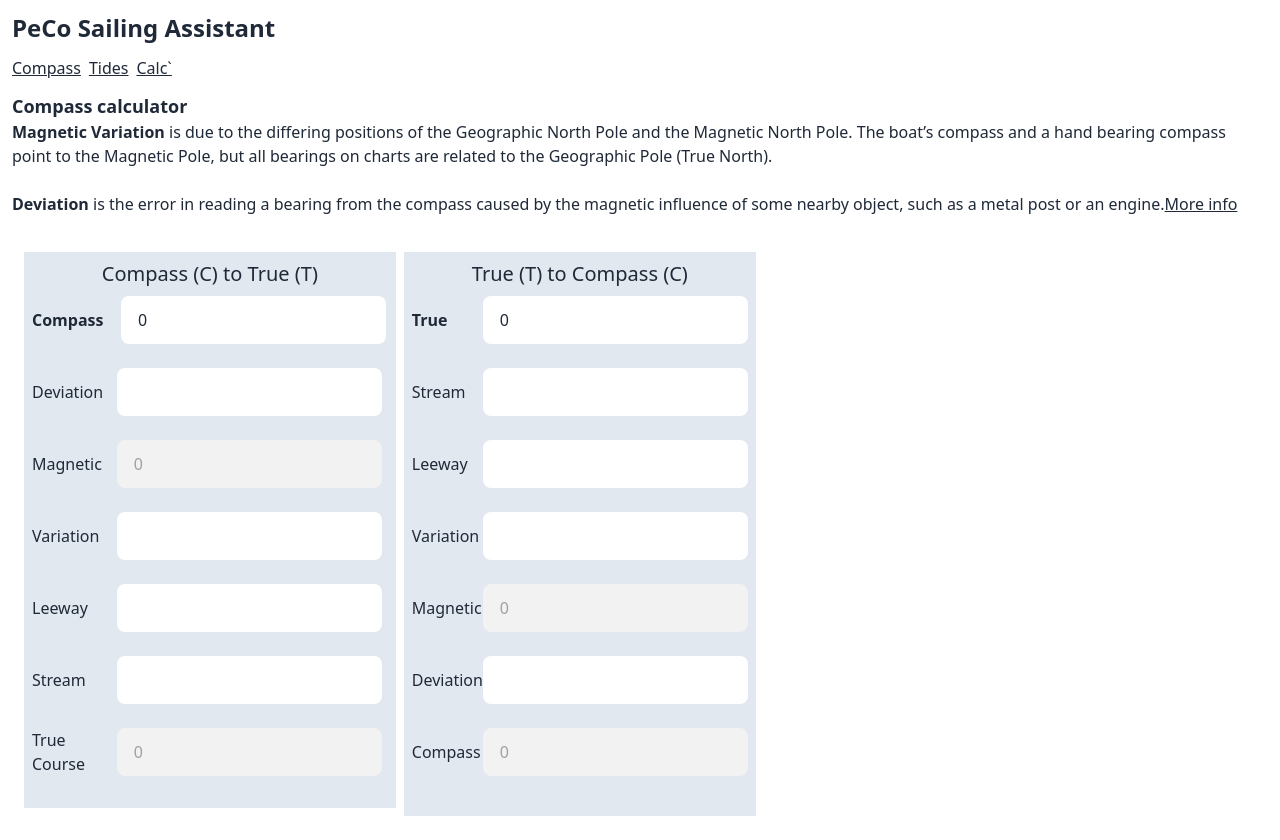
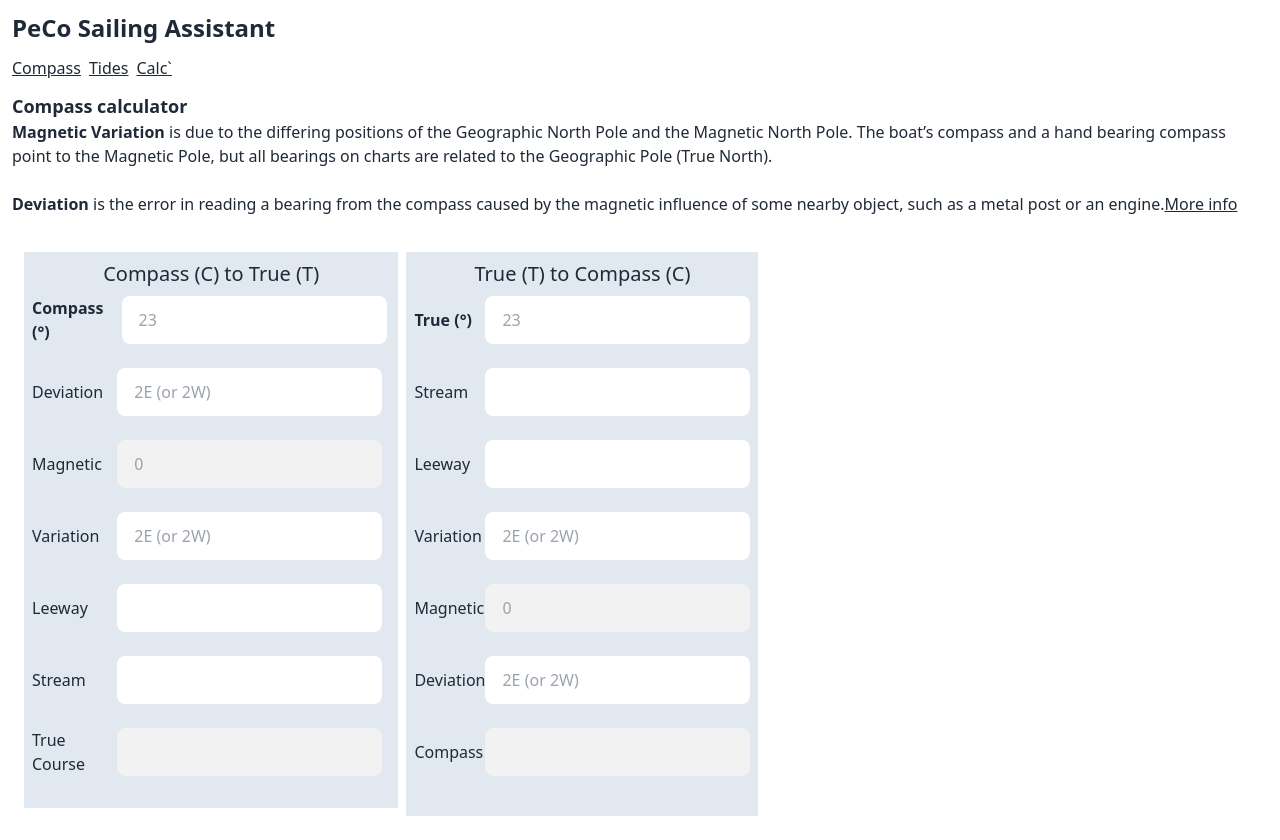
Before and after one commit to cosemansp/rya-assistant, a React (Vite) app: page / in a window 1280 px wide. Built offline with nearby package versions, Linux system fonts and the light colour scheme.

Commit message:
improve placeholders

```diff
--- a/src/pages/calc.tsx
+++ b/src/pages/calc.tsx
@@ -2,7 +2,8 @@ import React from 'react';
 import { set, useForm } from 'react-hook-form';
 
 function degToMin(value: string) {
-  const [deg, min] = value.split('°');
+  const theValue = value.replace('_', '°');
+  const [deg, min] = theValue.split('°');
   const degree = Number(deg);
   if (!min) {
     // only degree
@@ -69,12 +70,12 @@ function CalcVariation() {
           <span className="label-text">
             Magnetic variation (degree)
             <br />
-            <code>Shift-option-8</code>
+            <code>° = Shift-option-8</code>
           </span>
         </div>
         <input
           type="text"
-          placeholder="10°"
+          placeholder="10°w"
           {...register('magnetic')}
           className="input input-bordered w-full max-w-xs"
         />
@@ -85,7 +86,7 @@ function CalcVariation() {
         </div>
         <input
           type="text"
-          placeholder="8'"
+          placeholder="8w (or 8e)"
           {...register('change')}
           className="input input-bordered w-full max-w-xs"
         />
--- a/src/pages/compass.tsx
+++ b/src/pages/compass.tsx
@@ -37,21 +37,21 @@ function CompassPage() {
   } = useForm({
     mode: 'onBlur',
     defaultValues: {
-      compass: 0,
+      compass: '',
       deviation: '',
       variation: '',
       magnetic: 0,
       leeway: '',
       stream: '',
-      trueCourse: 0,
+      trueCourse: undefined,
 
-      compass2: 0,
+      compass2: '',
       deviation2: '',
       variation2: '',
       magnetic2: 0,
       leeway2: '',
       stream2: '',
-      trueCourse2: 0
+      trueCourse2: undefined
     }
   });
 
@@ -127,7 +127,7 @@ function CompassPage() {
           <div className="mb-6 flex items-center">
             <div className="w-1/4">
               <label htmlFor="compass">
-                <strong>Compass</strong>
+                <strong>Compass (°)</strong>
               </label>
             </div>
             <div className="md:w-3/4">
@@ -135,6 +135,7 @@ function CompassPage() {
                 className="input"
                 type="number"
                 id="compass"
+                placeholder="23"
                 {...register('compass')}
               />
             </div>
@@ -149,6 +150,7 @@ function CompassPage() {
                 className="input"
                 type="text"
                 id="deviation"
+                placeholder="2E (or 2W)"
                 {...register('deviation')}
               />
             </div>
@@ -178,6 +180,7 @@ function CompassPage() {
                 className="input"
                 type="text"
                 id="variation"
+                placeholder="2E (or 2W)"
                 {...register('variation')}
               />
             </div>
@@ -236,7 +239,7 @@ function CompassPage() {
           <div className="mb-6 flex items-center">
             <div className="w-1/4">
               <label htmlFor="trueCourse2">
-                <strong>True</strong>
+                <strong>True (°)</strong>
               </label>
             </div>
             <div className="md:w-4/5">
@@ -244,6 +247,7 @@ function CompassPage() {
                 className="input"
                 type="number"
                 id="trueCourse2"
+                placeholder="23"
                 {...register('trueCourse2')}
               />
             </div>
@@ -286,6 +290,7 @@ function CompassPage() {
                 className="input"
                 type="text"
                 id="variation2"
+                placeholder="2E (or 2W)"
                 {...register('variation2')}
               />
             </div>
@@ -315,6 +320,7 @@ function CompassPage() {
                 className="input"
                 type="text"
                 id="deviation2"
+                placeholder="2E (or 2W)"
                 {...register('deviation2')}
               />
             </div>
```
